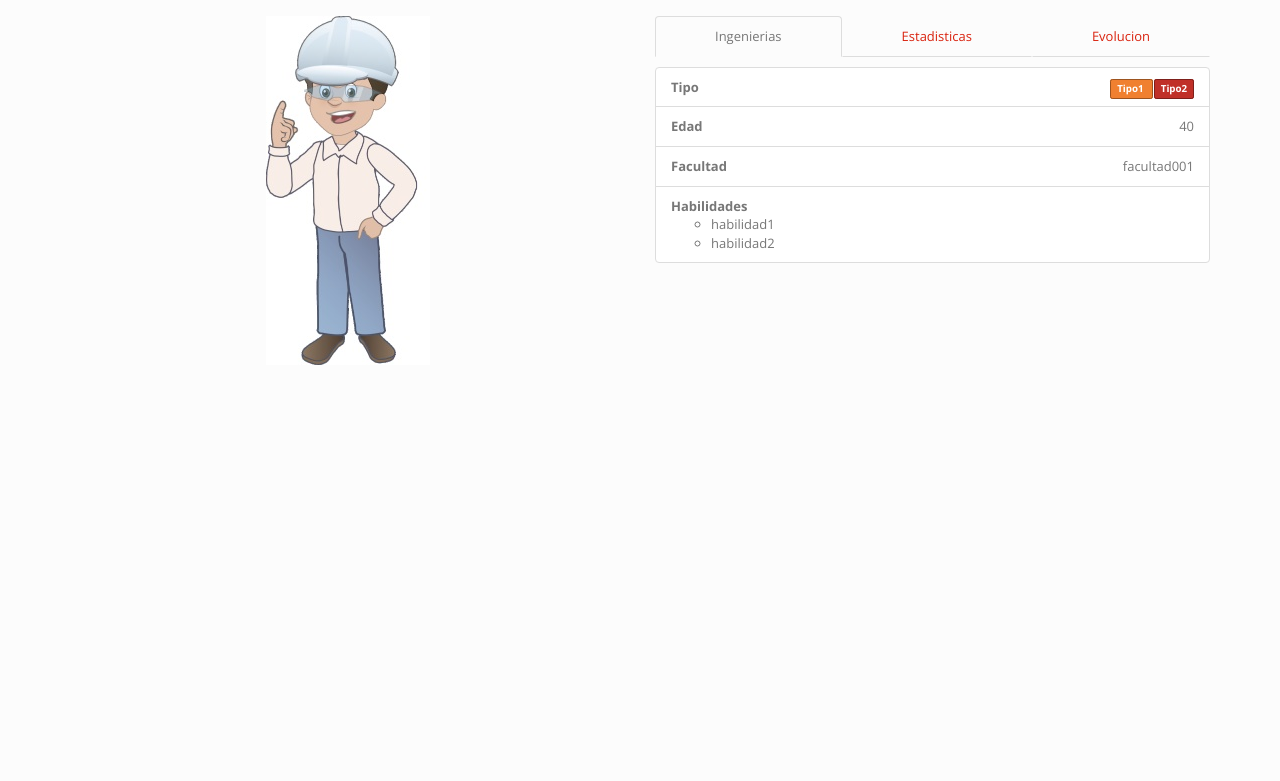
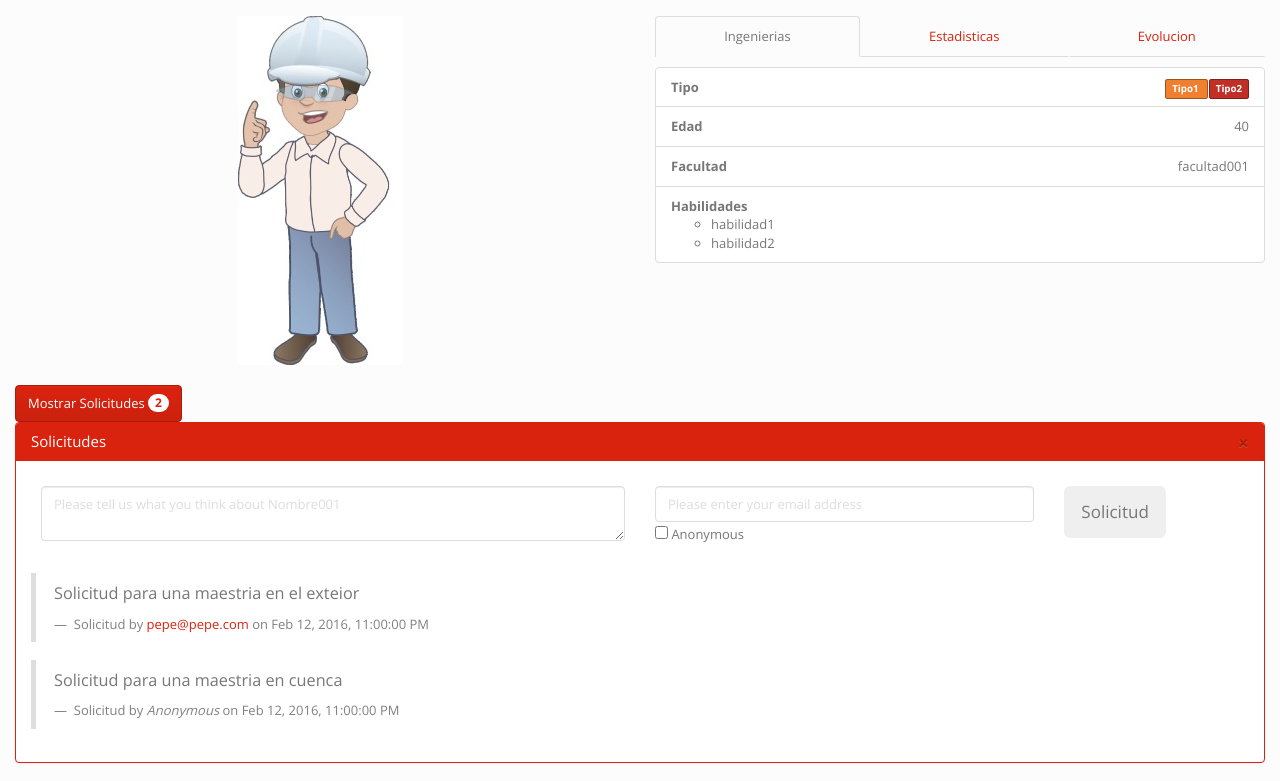
Before and after one commit to hanmiton/ProyectoIntegrador2, a website: page public/index.html in a window 1280 px wide. Shown: the part 142-923 px from the top of the page. Before the commit the page ends 800 px from the top, so only its background shows below. Drawn offline with nearby package versions, Linux system fonts and the light colour scheme.

Commit message:
Añadiendo template para rebicion de solicitudes

```diff
--- a/public/css/main.css
+++ b/public/css/main.css
@@ -19,6 +19,9 @@ body {
   margin-bottom: 10px;
 }
 
+.form-group {
+  padding: 10px;
+}
 
 .type {
   margin-left: 1px;
--- a/public/index.html
+++ b/public/index.html
@@ -10,7 +10,7 @@
   </head>
   <body>
     <div class="navbar navbar-inverse navbar-fixed-top" role="navigation">
-      <div class="container">
+      <div class="container-fluid">
         <div class="navbar-header">
           <button type="button" class="navbar-toggle collapsed" data-toggle="collapse" data-target=".navbar-collapse">
             <span class="sr-only">Toggle navigation</span>
@@ -25,7 +25,7 @@
         </div>
       </div>
     </div>
-   <div class="container">
+   <div class="container-fluid">
       <!-- ingeniero -->
       <div ng-controller="IngenieroController as ingCtrl">
         <div class="page-header">
@@ -39,6 +39,7 @@
           <div class="col-md-6">
             <img class="avatar center-block" ng-src="{{ingCtrl.ingeniero.name | imageify}}">
           </div>
+          <!-- Tabs -->
           <div class="col-md-6" ng-controller="TabsController as tabs">
             <ul class="nav nav-tabs nav-justified">
                <li ng-class="{ active:tabs.tab === 1 }"><a href="#" ng-click="tabs.selectTab(1)">Ingenierias</a></li>
@@ -122,9 +123,48 @@
                 </div>
               </div>
             </div>
-
+          </div>
+          <!-- /tabs -->
+        </div>
+        <!-- solicitud -->
+        <button class="btn btn-primary">Mostrar Solicitudes <span class="badge">2</span></button>
+        <div class="panel panel-primary">
+          <div class="panel-heading">
+            <h1 class="panel-title">Solicitudes <button class="close pull-right">&times;</button></h1>
+          </div>
+          <div class="panel-body">
+            <form class="form-horizontal" role="form">
+              <div class="form-group">
+                <div class="col-sm-6">
+                  <textarea placeholder="Please tell us what you think about {{ingCtrl.ingeniero.name}}" class="form-control"></textarea>
+                </div>
+                <div class="col-sm-4">
+                  <input type="email" placeholder="Please enter your email address" class="form-control">
+                  <label>
+                    <input id="anonymous" type="checkbox">
+                    Anonymous
+                  </label>
+                </div>
+                <div class="col-sm-2">
+                  <button class="btn btn-lg">Solicitud</button>
+                </div>
+              </div>
+            </form>
+            <blockquote>
+              <p>Solicitud para una maestria en el exteior</p>
+              <footer>
+                Solicitud by <a href="mailto:pepe@pepe.com">pepe@pepe.com</a> on <span>Feb 12, 2016, 11:00:00 PM</span>
+              </footer>
+            </blockquote>
+            <blockquote>
+              <p>Solicitud para una maestria en cuenca</p>
+              <footer>
+                Solicitud by <em>Anonymous</em> on <span>Feb 12, 2016, 11:00:00 PM</span>
+              </footer>
+            </blockquote>
           </div>
         </div>
+        <!-- /solicitud -->
       </div>
       <!-- /ingeniero -->
     </div>
```
